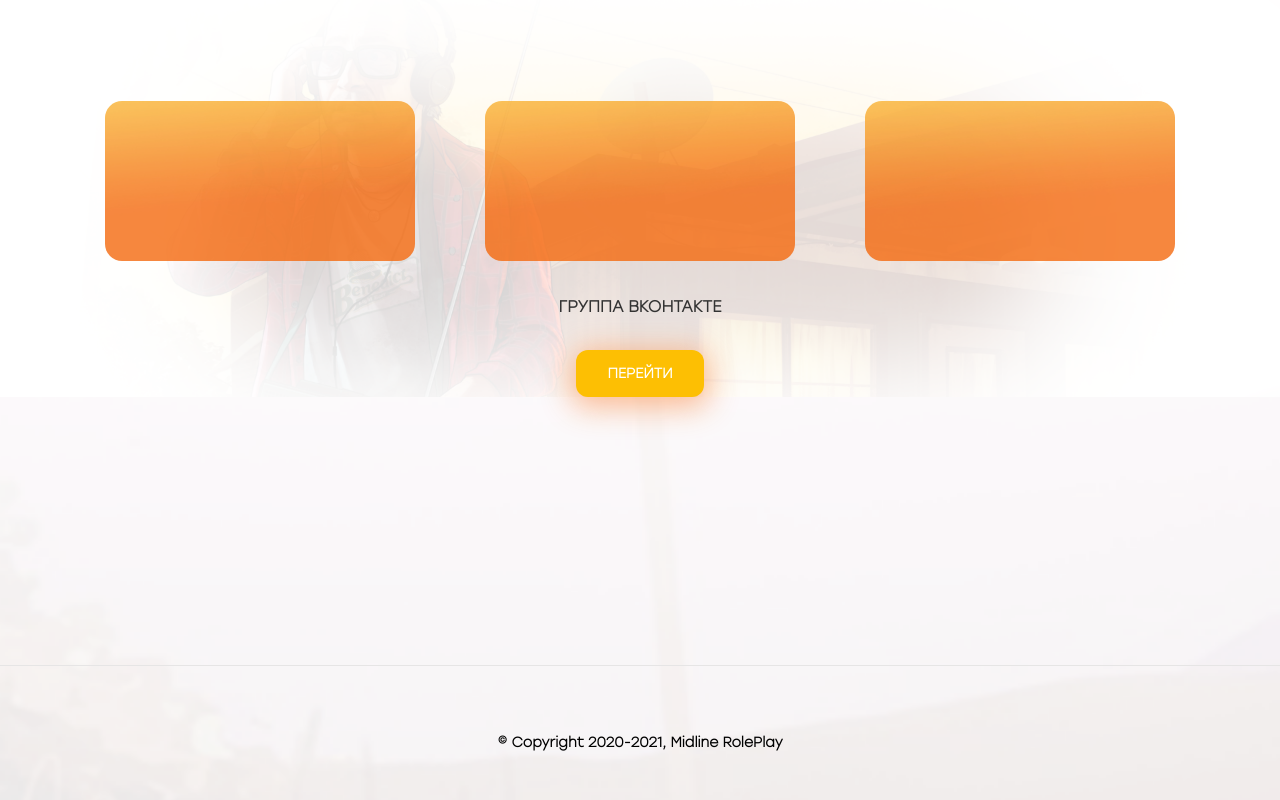
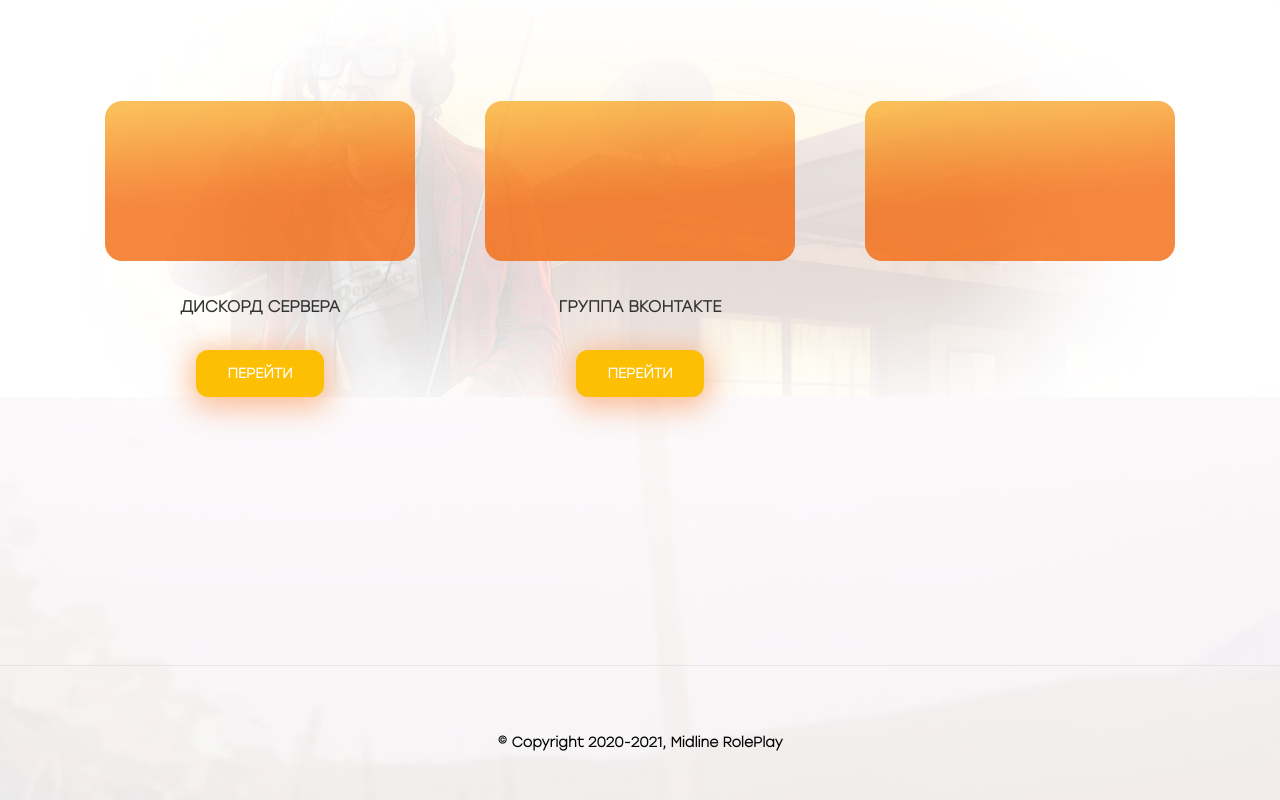
Before and after one commit to Daniyarmh/daniyarmh.github.com, a plain HTML site: page index.htm in a window 1280 px wide. Shown: the part 1732-2532 px from the top of the page. Drawn offline with nearby package versions, Linux system fonts and the light colour scheme; a script that the page names is missing; files whose address does not match are found by name; a web font is replaced by a local one.

Commit message:
init commit

```diff
--- a/index.htm
+++ b/index.htm
@@ -122,9 +122,9 @@
               <div class="br-title">
                 <h4></h4>
               </div>
-              <p></p>
+              <p>ДИСКОРД СЕРВЕРА</p>
               <div class="col-lg-12 col-md-12 col-sm-12 col-xs-12 text-center">
-
+                <a href="https://discord.gg/NsMKVhA" class="more">Перейти</a>
               </div>
             </div>
 
```
